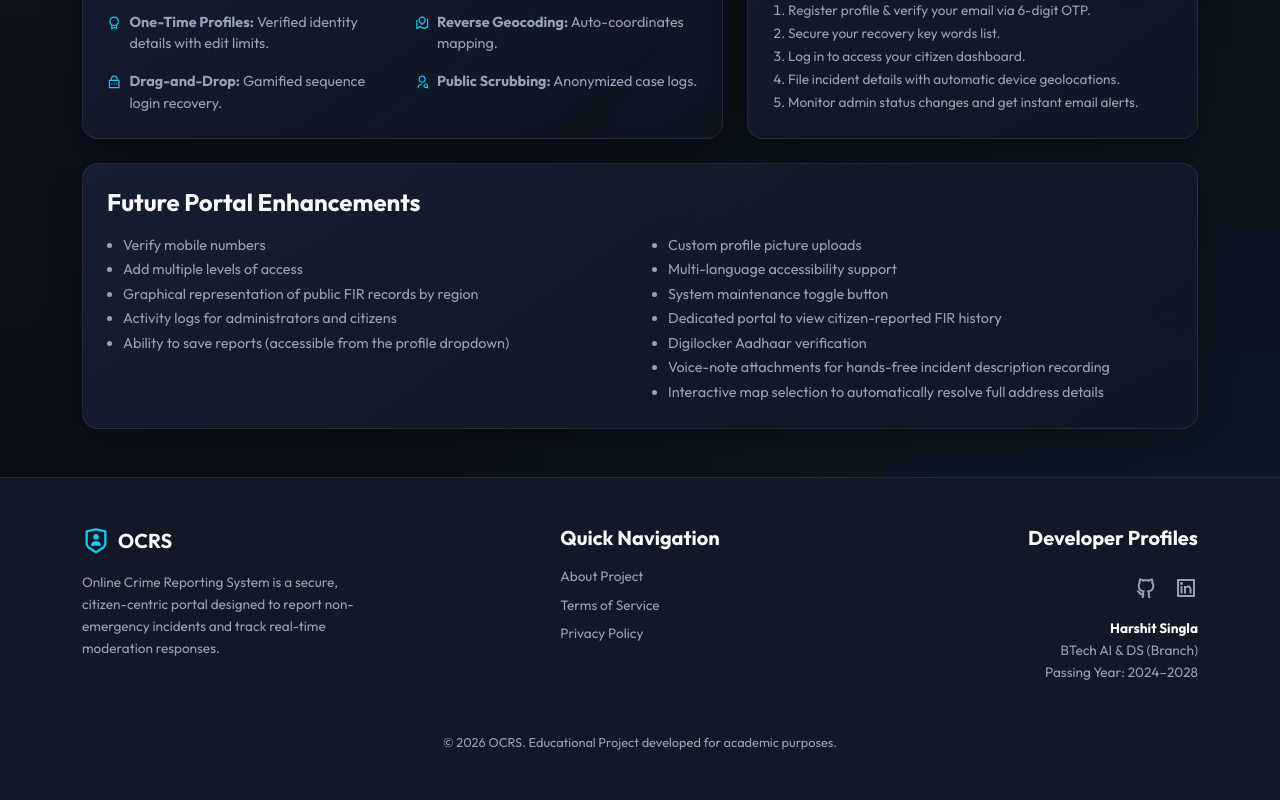
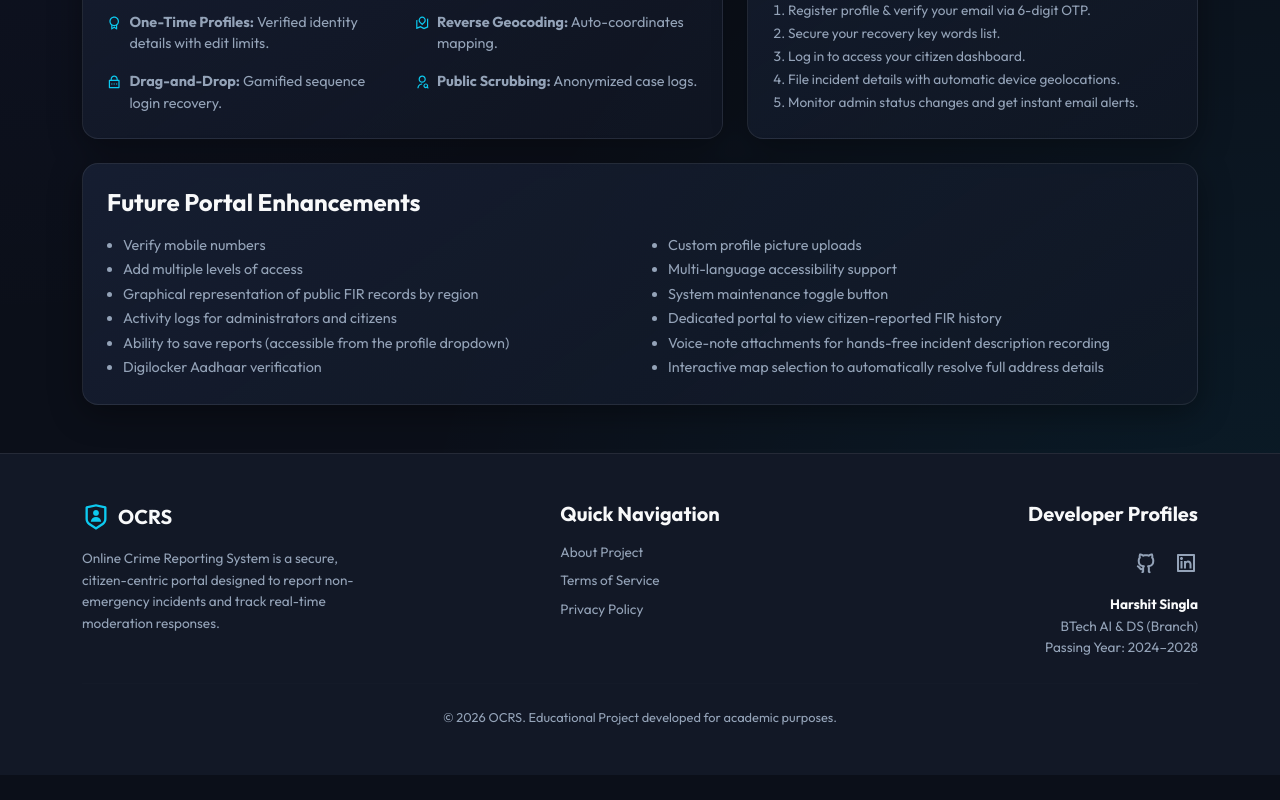
Before and after one commit to Harshit-Singla-001/Online-Crime-Reporting-System, a React (Vite) app: page /user/pages/about in a window 1280 px wide. Shown: the part 733-1533 px from the top of the page. After the commit the page ends 1508 px from the top, so only its background shows below. Built offline with nearby package versions, Linux system fonts and the light colour scheme; no server answers.

Commit message:
Update About.jsx

```diff
--- a/src/pages/user/About.jsx
+++ b/src/pages/user/About.jsx
@@ -115,6 +115,7 @@ const About = () => {
                   <li>Graphical representation of public FIR records by region</li>
                   <li>Activity logs for administrators and citizens</li>
                   <li>Ability to save reports (accessible from the profile dropdown)</li>
+                  <li>Digilocker Aadhaar verification</li>
                 </ul>
               </Col>
               <Col md={6}>
@@ -123,7 +124,6 @@ const About = () => {
                   <li>Multi-language accessibility support</li>
                   <li>System maintenance toggle button</li>
                   <li>Dedicated portal to view citizen-reported FIR history</li>
-                  <li>Digilocker Aadhaar verification</li>
                   <li>Voice-note attachments for hands-free incident description recording</li>
                   <li>Interactive map selection to automatically resolve full address details</li>
                 </ul>
```
